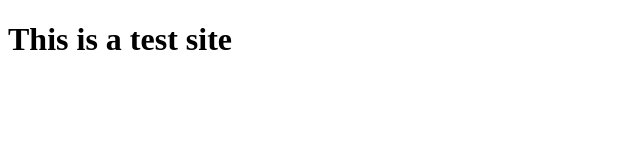
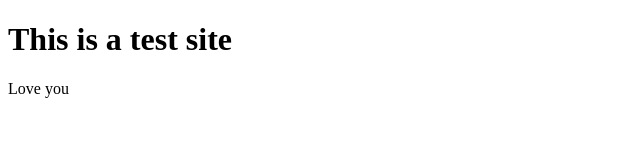
Before and after one commit to kzefram/Repo1, a plain HTML site: page index.html in a window 1280 px wide. Shown: the full height of the page, 0-640 px from the left. Drawn offline with Linux system fonts and the light colour scheme.

Commit message:
adding something

```diff
--- a/index.html
+++ b/index.html
@@ -3,5 +3,5 @@
 <body>
 
     <h1>This is a test site</h1>
-
+    <p>Love you</p>
 </body>
```
